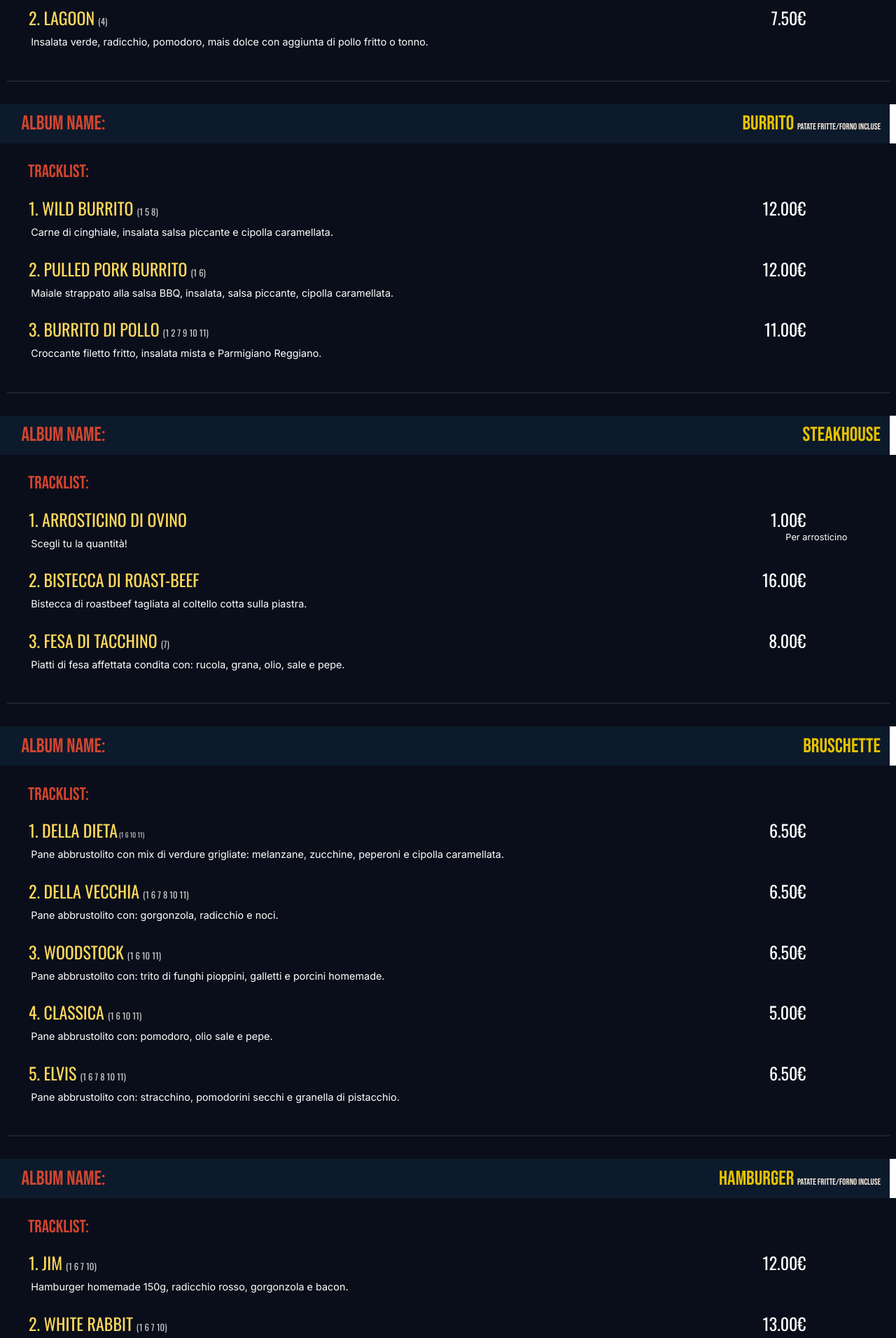
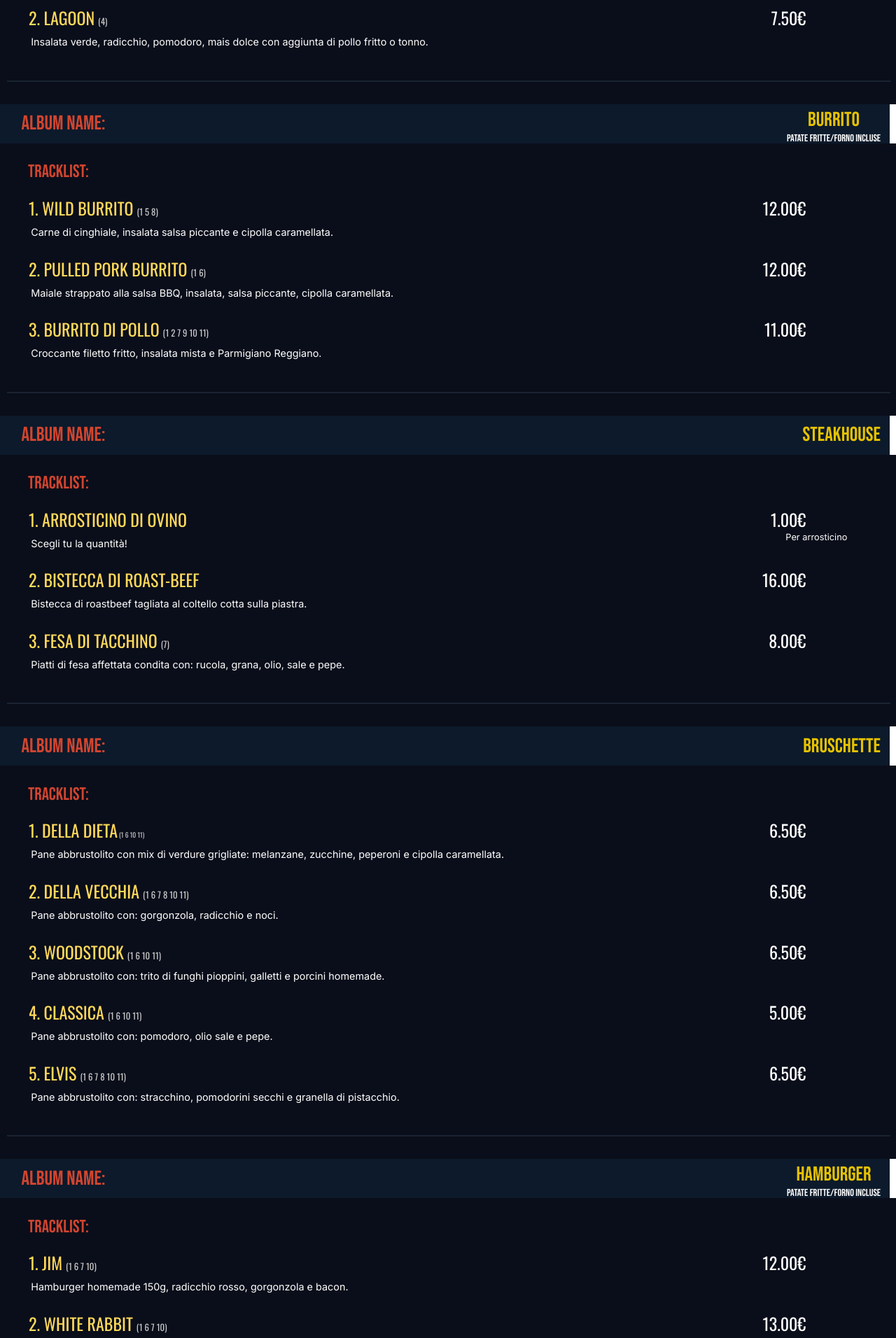
Before and after one commit to danieldev-ws/MorrisonPub, a plain HTML site: page index.html in a window 1280 px wide. Shown: the part 1780-3692 px from the top of the page at 70% size. Drawn offline with nearby package versions, Linux system fonts and the light colour scheme; a web font is replaced by a local one.

Commit message:
Update index.html

```diff
--- a/index.html
+++ b/index.html
@@ -186,7 +186,10 @@
             <div class="titoloCibo">
             <p style="color: #D1452F;">ALBUM NAME:</p>
             <div class="fritti-linea">
-                <p class="fritti" style="color: #E6C200;">BURRITO <span class="burrito">patate fritte/forno incluse</span></p>
+                <div class="patate">
+                    <p class="fritti" style="color: #E6C200;">BURRITO</p>
+                    <p class="patatine" style="font-size: 0.9rem; margin-top: -2rem;">patate fritte/forno incluse</p>
+                </div>
                 <div class="line"></div>
             </div>
         </div>
@@ -333,7 +336,10 @@
             <div class="titoloCibo">
             <p style="color: #D1452F;">ALBUM NAME:</p>
             <div class="fritti-linea">
-                <p class="fritti" style="color: #E6C200;">HAMBURGER <span class="hamburgerC">patate fritte/forno incluse</span></p>
+                <div class="patate">
+                    <p class="fritti" style="color: #E6C200;">HAMBURGER</p>
+                    <p class="patatine" style="font-size: 0.9rem; margin-top: -2rem;">patate fritte/forno incluse</p>
+                </div>
                 <div class="line"></div>
             </div>
         </div>
```
